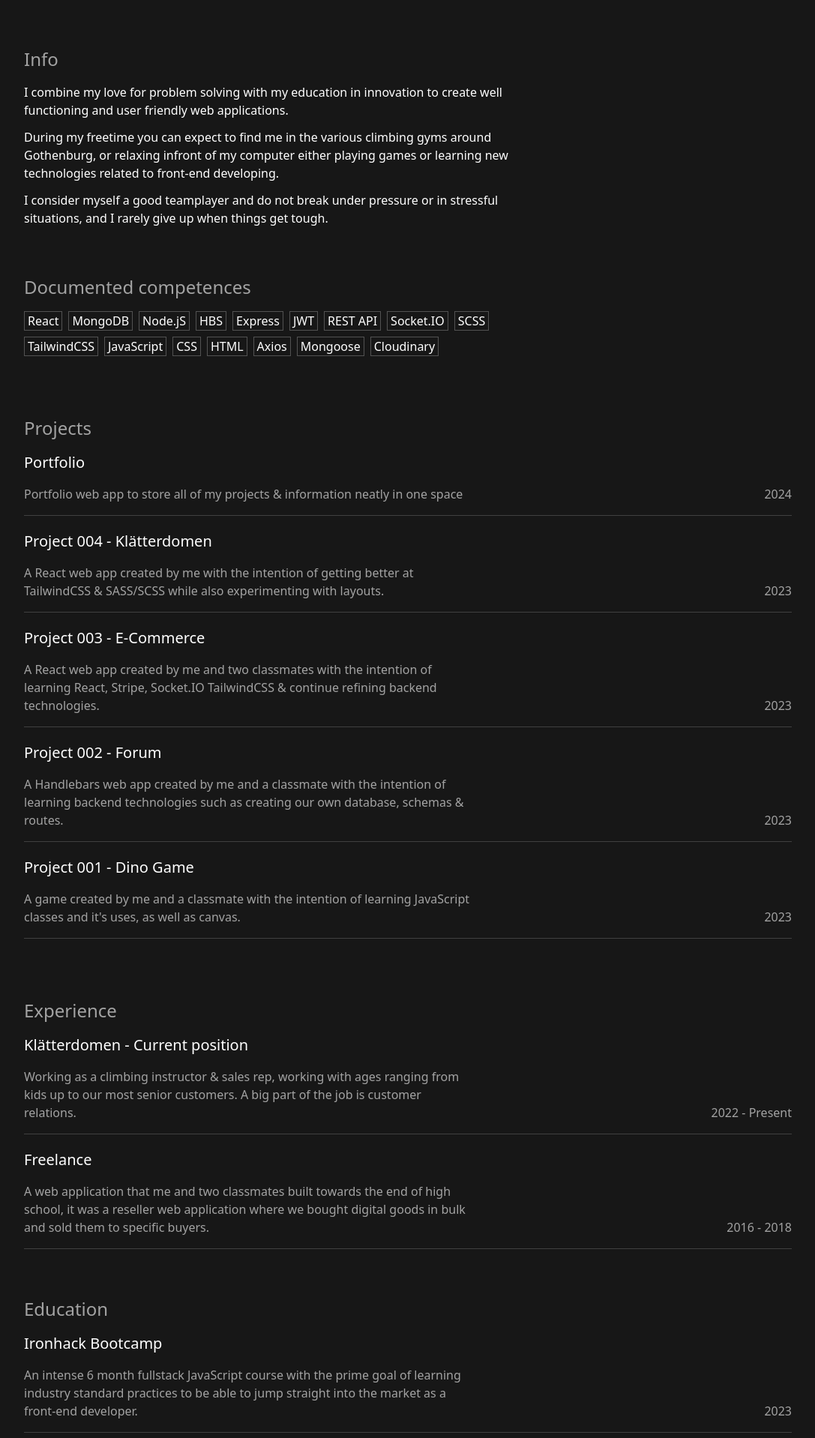
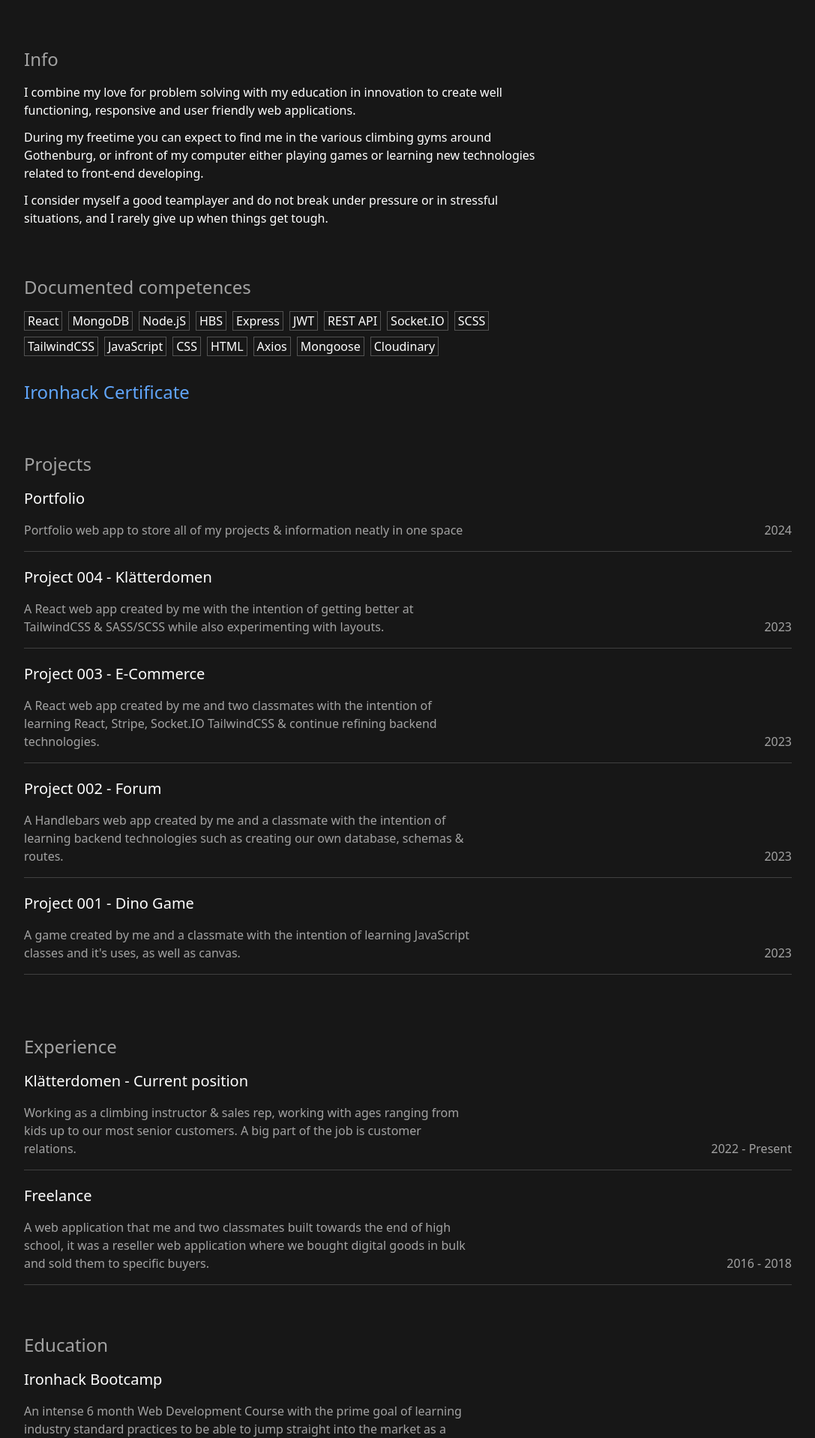
Before and after one commit to SimonBjorkberg/portfolio, a React (Create React App) app: page /info in a window 1280 px wide. Shown: the part 649-2567 px from the top of the page at 75% size, without its empty margins (96-1183 px from the left). Built offline with nearby package versions, Linux system fonts and the light colour scheme.

Commit message:
changed text/links on the info page

```diff
--- a/src/pages/Info.js
+++ b/src/pages/Info.js
@@ -18,8 +18,8 @@ const Info = () => {
                 </p>
                 <div className='md:w-1/2 md:min-w-[700px] font-light'>
                     <h1 className="text-2xl md:max-w-[900px] mt-16 mb-4 text-neutral-400">Info</h1>
-                    <p className='mb-3'>I combine my love for problem solving with my education in innovation to create well functioning and user friendly web applications.</p>
-                    <p className='mb-3'>During my freetime you can expect to find me in the various climbing gyms around Gothenburg, or relaxing infront of my computer either playing games or learning new technologies related to front-end developing.</p>
+                    <p className='mb-3'>I combine my love for problem solving with my education in innovation to create well functioning, responsive and user friendly web applications.</p>
+                    <p className='mb-3'>During my freetime you can expect to find me in the various climbing gyms around Gothenburg, or infront of my computer either playing games or learning new technologies related to front-end developing.</p>
                     <p className='mb-3'>I consider myself a good teamplayer and do not break under pressure or in stressful situations, and I rarely give up when things get tough.</p>
                 </div>
                 <div className='md:w-1/2 md:min-w-[700px] h-fit mt-16'>
@@ -30,7 +30,12 @@ const Info = () => {
                         })}
                     </div>
                 </div>
-                <div className='mt-20 w-full'>
+                <div className='md:w-1/2 md:min-w-[700px] h-fit mt-8'>
+                    <Link to={"https://www.credential.net/3183e875-86ea-43f8-a500-e18d80bd2b51#gs.56m9xo"} target='_blank' rel='noopener noreferrer' >
+                        <h1 className='text-2xl mb-4 text-blue-400 font-light'>Ironhack Certificate</h1>
+                    </Link>
+                </div>
+                <div className='mt-16 w-full'>
                     <h1 className='font-light text-2xl mb-4 text-neutral-400'>Projects</h1>
                     {data.projects.map((project) => {
                         return <ProjectContainer title={project.title} description={project.description} timeFrame={project.timeStamp} />
@@ -63,7 +68,7 @@ const Info = () => {
                 <div className='font-light border-b mb-5 border-neutral-700 flex lg:flex-row flex-col lg:justify-between h-fit'>
                     <div className='flex flex-col justify-between w-full'>
                         <h1 className='text-xl mb-4'>Ironhack Bootcamp</h1>
-                        <p className='lg:mb-4 mb-3 lg:w-1/2 md:min-w-[600px] text-neutral-400'>An intense 6 month fullstack JavaScript course with the prime goal of learning industry standard practices to be able to jump straight into the market as a front-end developer.</p>
+                        <p className='lg:mb-4 mb-3 lg:w-1/2 md:min-w-[600px] text-neutral-400'>An intense 6 month Web Development Course with the prime goal of learning industry standard practices to be able to jump straight into the market as a front-end developer.</p>
                     </div>
                     <div className='my-auto lg:w-44 mb-4 lg:text-right text-neutral-400'>
                         2023
```
